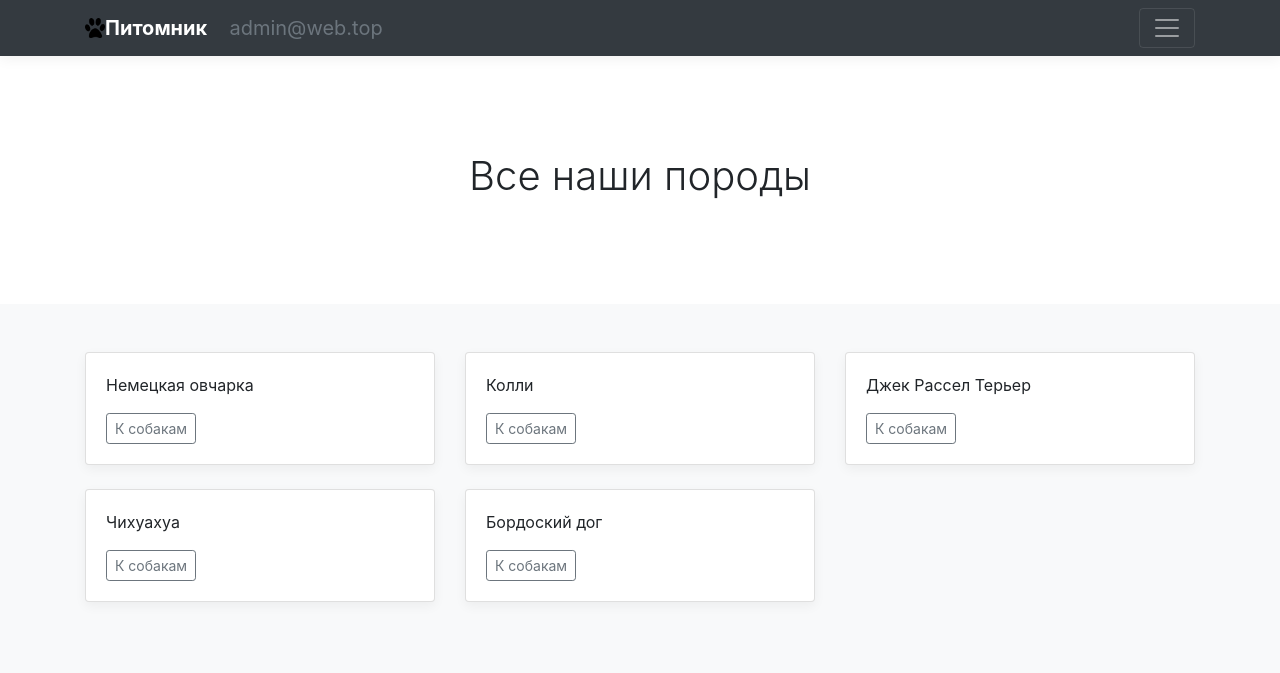
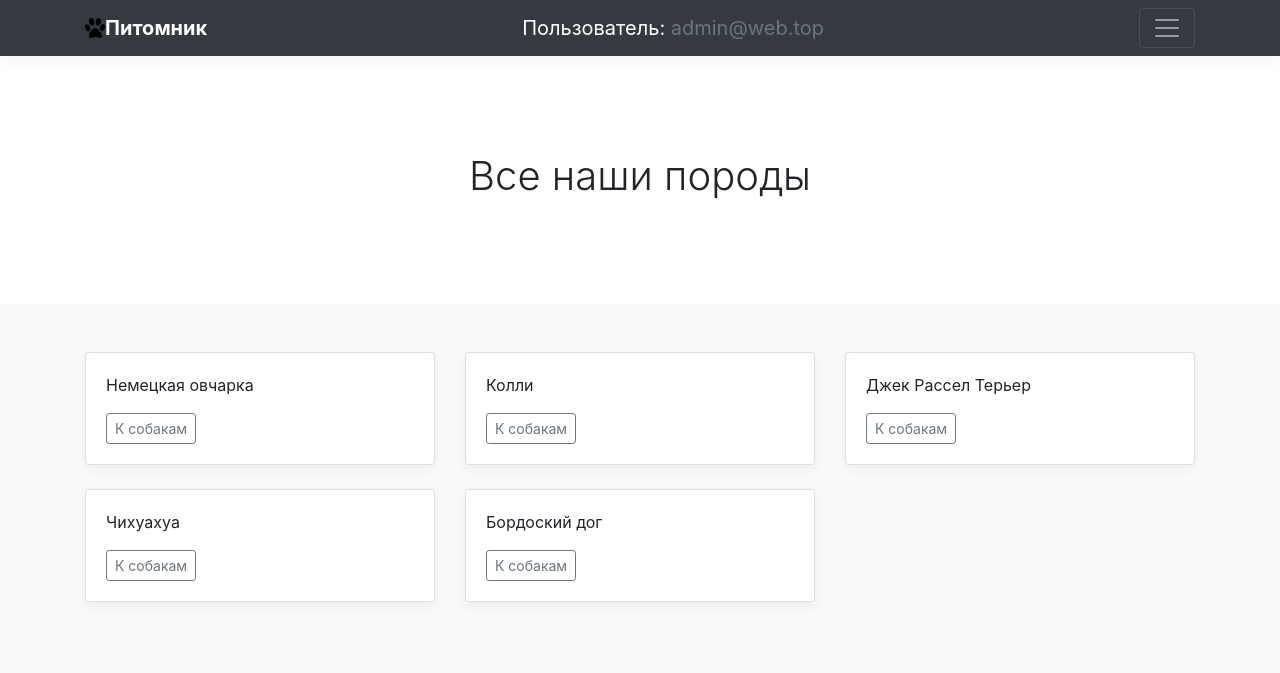
Before and after one commit to DmitryTaushev/Shelter425CBV, a Django app: page /breeds/ in a window 1280 px wide. Shown: the top 673 px of the page. Run offline with Django 5.2, Linux system fonts and the light colour scheme; a user stored in the database is signed in; data comes from the database, SQL or seed files in the repository; some libraries are stand-ins or nearby versions.

Commit message:
Изменение фронта в шаблоне

```diff
--- a/dogs/templates/dogs/base.html
+++ b/dogs/templates/dogs/base.html
@@ -57,8 +57,8 @@
                 <strong>Питомник</strong>
             </a>
                 {% if user.is_authenticated %}
-            <a href="{% url 'users:user_profile' %}" class="navbar-brand d-flex" style="margin-right: 750px">
-                <span class="text-muted">{{ user }}
+            <a href="{% url 'users:user_profile' %}" class="navbar-brand d-flex">
+                <span>Пользователь:&nbsp;</span><span class="text-muted"> {{ user }}</span>
                 {% endif %}
             </a>
             <button class="navbar-toggler" type="button" data-toggle="collapse" data-target="#navbarHeader"
```
